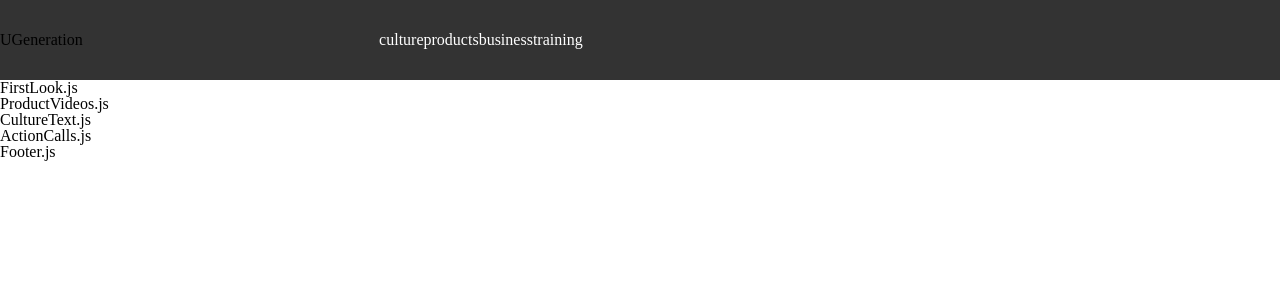
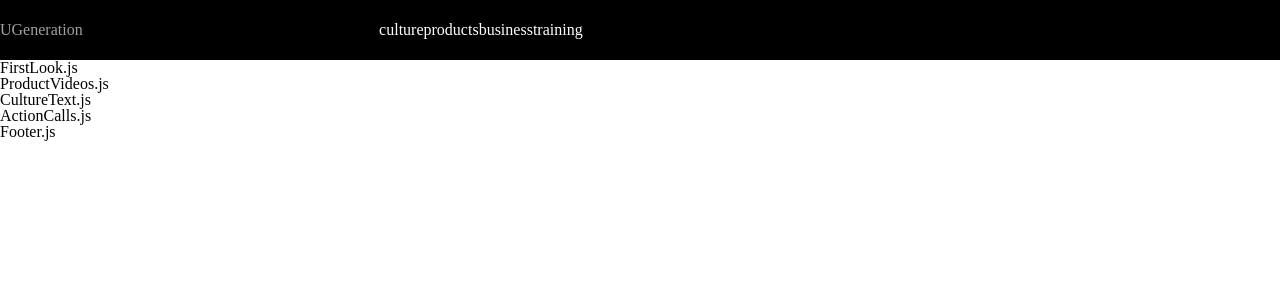
Before and after one commit to mattkastner/defineyoury, a React (Create React App) app: page / in a window 1280 px wide. Shown: the top 300 px of the page. Built offline with nearby package versions, Linux system fonts and the light colour scheme.

Commit message:
made variable scss page
created the basics fonts/colors

```diff
--- a/src/components/header/Header.scss
+++ b/src/components/header/Header.scss
@@ -1,10 +1,11 @@
 .header__nav {
     width: 100vw;
-    height: 80px;
-    background-color: #333333;
+    height: 60px;
+    background-color: #000000;
     display: flex;
-        align-items: center;
-    .header__title {
-
+    align-items: center;
+    .title {
+        font-size: 16px;
+        color: #A0A0A0;
   }
 }
```
Also changed, not shown: src/scss/_var.scss (added, +11 -0 lines).
